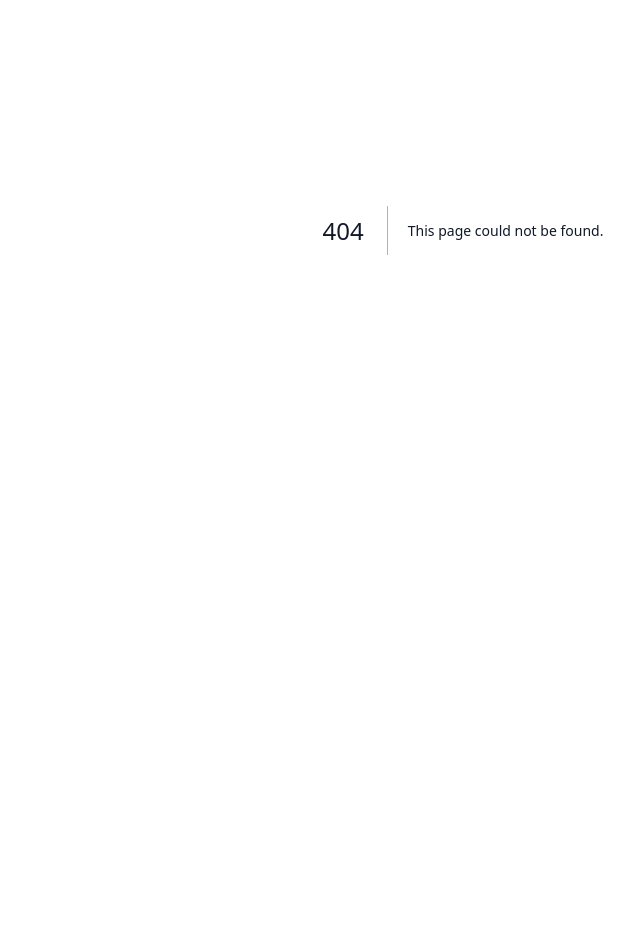
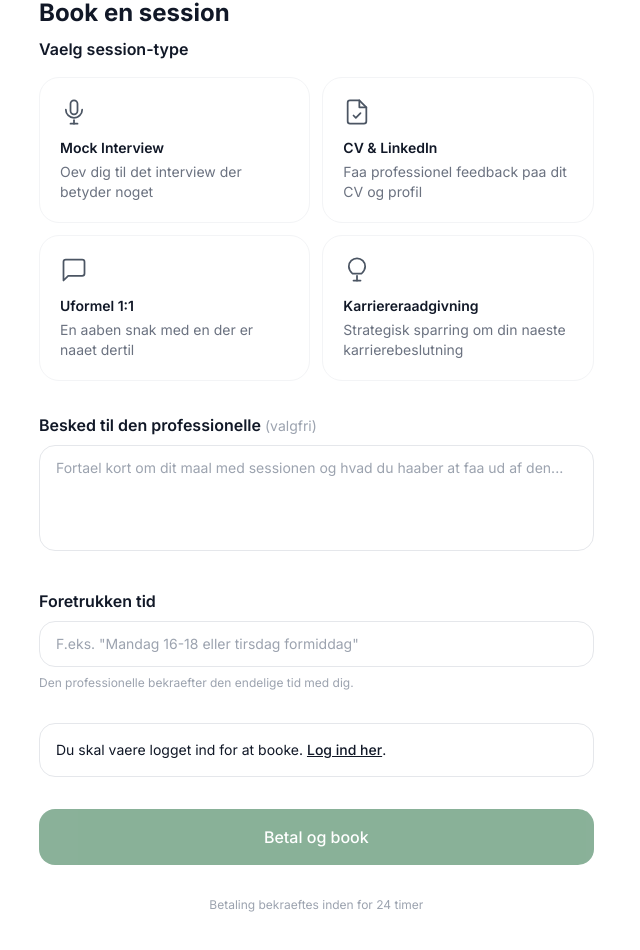
Before and after one commit to mikkelstreet-png/Naetwork, a Next.js app: page /professionals/1/book in a window 1280 px wide. Before the commit this address had no page. Shown: the part 170-1120 px from the top of the page, without its empty margins (177-817 px from the left). Before the commit the page ends 800 px from the top, so only its background shows below. Built offline with nearby package versions, Linux system fonts and the light colour scheme; no server answers; the database is empty.

Commit message:
feat: add booking flow page

```diff
--- /dev/null
+++ b/app/professionals/[id]/book/page.tsx
@@ -0,0 +1,193 @@
+'use client';
+
+import { useEffect, useState } from 'react';
+import { useParams, useRouter } from 'next/navigation';
+import Link from 'next/link';
+import { createClient } from '@/lib/supabase';
+import { BookingSummary } from '@/components/BookingSummary';
+import { SessionTypeCard } from '@/components/SessionTypeCard';
+
+const SESSION_TYPES = [
+  { type: 'mock_interview', title: 'Mock Interview', description: 'Oev dig til det interview der betyder noget' },
+  { type: 'cv_review', title: 'CV & LinkedIn', description: 'Faa professionel feedback paa dit CV og profil' },
+  { type: 'informal_chat', title: 'Uformel 1:1', description: 'En aaben snak med en der er naaet dertil' },
+  { type: 'career_advice', title: 'Karriereraadgivning', description: 'Strategisk sparring om din naeste karrierebeslutning' },
+];
+
+export default function BookingPage() {
+  const { id } = useParams<{ id: string }>();
+  const router = useRouter();
+  const [professional, setProfessional] = useState<Record<string, unknown> | null>(null);
+  const [user, setUser] = useState<Record<string, unknown> | null>(null);
+  const [sessionType, setSessionType] = useState('');
+  const [message, setMessage] = useState('');
+  const [preferredTime, setPreferredTime] = useState('');
+  const [submitting, setSubmitting] = useState(false);
+  const [submitted, setSubmitted] = useState(false);
+  const [error, setError] = useState('');
+
+  useEffect(() => {
+    if (!id) return;
+    const supabase = createClient();
+    supabase.from('professionals').select('*').eq('id', id).single().then(({ data }) => setProfessional(data));
+    supabase.auth.getUser().then(({ data: { user } }) => setUser(user as Record<string, unknown> | null));
+  }, [id]);
+
+  const handleSubmit = async () => {
+    if (!sessionType) { setError('Vaelg venligst en session-type.'); return; }
+    if (!user) { router.push('/login'); return; }
+    if (!professional) return;
+
+    setSubmitting(true);
+    setError('');
+
+    const supabase = createClient();
+    const priceDkk = professional.price_dkk as number;
+    const donates = professional.donates_to_charity as boolean;
+    const commissionPct = donates ? 0.075 : 0.15;
+    const platformFee = Math.round(priceDkk * commissionPct);
+    const payout = priceDkk - platformFee;
+
+    const { error: bookingError } = await supabase.from('bookings').insert({
+      candidate_id: user.id,
+      professional_id: id,
+      session_type: sessionType,
+      message: message || null,
+      price_dkk: priceDkk,
+      commission_pct: commissionPct,
+      platform_fee_dkk: platformFee,
+      professional_payout_dkk: payout,
+      donates_to_charity: donates,
+      status: 'pending',
+      scheduled_at: preferredTime ? new Date(preferredTime).toISOString() : null,
+    });
+
+    if (bookingError) {
+      setError('Noget gik galt. Proev igen.');
+    } else {
+      setSubmitted(true);
+    }
+    setSubmitting(false);
+  };
+
+  if (submitted) {
+    return (
+      <main className="pt-16 max-w-lg mx-auto px-6 py-20 text-center">
+        <div className="w-14 h-14 rounded-full bg-green-100 flex items-center justify-center mx-auto mb-6">
+          <svg className="w-7 h-7 text-green-800" fill="none" stroke="currentColor" strokeWidth={2} viewBox="0 0 24 24">
+            <polyline points="20 6 9 17 4 12" />
+          </svg>
+        </div>
+        <h2 className="text-2xl font-bold text-gray-900 mb-3">Booking modtaget</h2>
+        <p className="text-gray-500 mb-8">
+          Din booking er modtaget. Vi vender tilbage med bekraeftelse inden for 24 timer.
+          Betaling bekraeftes inden for 24 timer.
+        </p>
+        <Link href="/dashboard" className="bg-green-800 text-white font-medium px-6 py-3 rounded-xl hover:bg-green-900 transition-colors inline-block">
+          Se mine bookinger
+        </Link>
+      </main>
+    );
+  }
+
+  const availableTypes = professional
+    ? SESSION_TYPES.filter(s => (professional.session_types as string[]).includes(s.type))
+    : SESSION_TYPES;
+
+  return (
+    <main className="pt-16">
+      <div className="max-w-4xl mx-auto px-6 py-12">
+
+        <Link href={`/professionals/${id}`} className="text-sm text-gray-400 hover:text-gray-700 mb-8 inline-block">
+          ← Tilbage til profil
+        </Link>
+
+        <h1 className="text-2xl font-bold text-gray-900 mb-2">Book en session</h1>
+        {professional && (
+          <p className="text-gray-500 mb-8">med {professional.name as string}</p>
+        )}
+
+        <div className="grid md:grid-cols-3 gap-8">
+          <div className="md:col-span-2 space-y-8">
+
+            {/* Session type */}
+            <div>
+              <h2 className="font-semibold text-gray-900 mb-4">Vaelg session-type</h2>
+              <div className="grid sm:grid-cols-2 gap-3">
+                {availableTypes.map(s => (
+                  <SessionTypeCard
+                    key={s.type}
+                    type={s.type}
+                    title={s.title}
+                    description={s.description}
+                    selected={sessionType === s.type}
+                    onClick={() => setSessionType(s.type)}
+                  />
+                ))}
+              </div>
+            </div>
+
+            {/* Message */}
+            <div>
+              <label className="font-semibold text-gray-900 block mb-2">
+                Besked til den professionelle <span className="font-normal text-gray-400 text-sm">(valgfri)</span>
+              </label>
+              <textarea
+                value={message}
+                onChange={e => setMessage(e.target.value)}
+                placeholder="Fortael kort om dit maal med sessionen og hvad du haaber at faa ud af den..."
+                rows={4}
+                className="w-full border border-gray-200 rounded-xl px-4 py-3 text-sm focus:outline-none focus:border-green-800 resize-none"
+              />
+            </div>
+
+            {/* Preferred time */}
+            <div>
+              <label className="font-semibold text-gray-900 block mb-2">
+                Foretrukken tid
+              </label>
+              <input
+                type="text"
+                value={preferredTime}
+                onChange={e => setPreferredTime(e.target.value)}
+                placeholder='F.eks. "Mandag 16-18 eller tirsdag formiddag"'
+                className="w-full border border-gray-200 rounded-xl px-4 py-3 text-sm focus:outline-none focus:border-green-800"
+              />
+              <p className="text-xs text-gray-400 mt-2">Den professionelle bekraefter den endelige tid med dig.</p>
+            </div>
+
+            {error && <p className="text-sm text-red-600">{error}</p>}
+
+            {!user && (
+              <div className="border border-amber-200 bg-amber-50 rounded-xl p-4 text-sm text-amber-800">
+                Du skal vaere logget ind for at booke.{' '}
+                <Link href="/login" className="font-medium underline">Log ind her</Link>.
+              </div>
+            )}
+
+            <button
+              onClick={handleSubmit}
+              disabled={submitting || !sessionType}
+              className="w-full bg-green-800 text-white font-medium py-4 rounded-xl hover:bg-green-900 transition-colors disabled:opacity-50 disabled:cursor-not-allowed"
+            >
+              {submitting ? 'Sender...' : 'Betal og book'}
+            </button>
+            <p className="text-xs text-gray-400 text-center">Betaling bekraeftes inden for 24 timer</p>
+
+          </div>
+
+          {/* Summary sidebar */}
+          <div className="sticky top-20">
+            {professional && (
+              <BookingSummary
+                priceDkk={professional.price_dkk as number}
+                donatesToCharity={professional.donates_to_charity as boolean}
+              />
+            )}
+          </div>
+        </div>
+
+      </div>
+    </main>
+  );
+}
```
